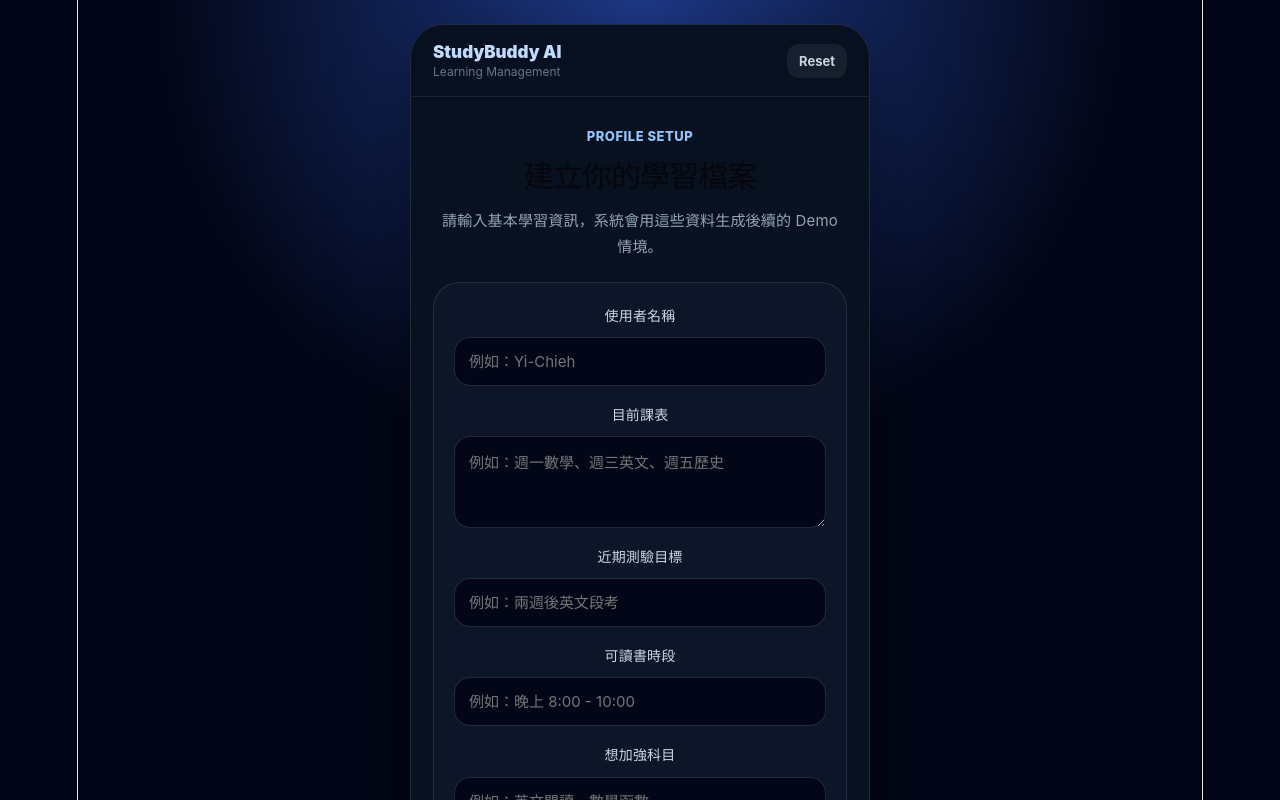
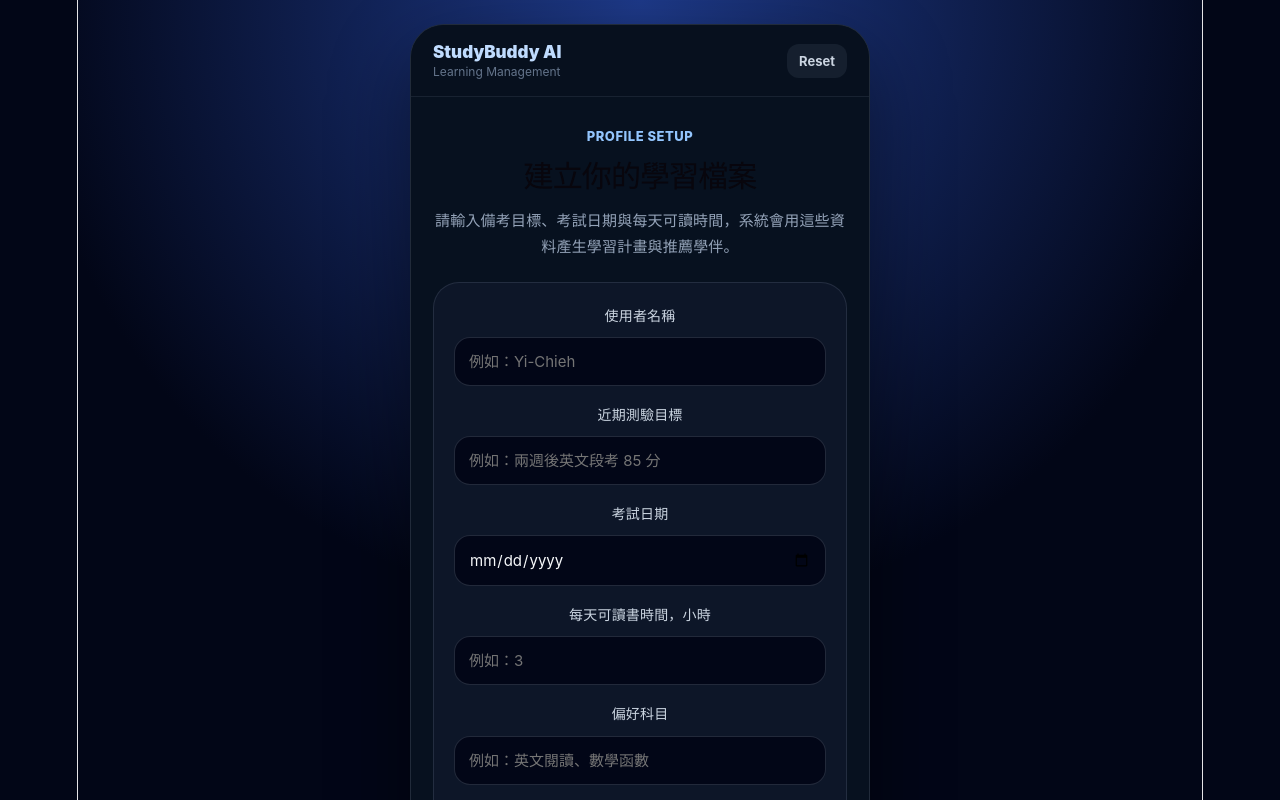
Before and after one commit to simooonhsueh/studybuddy-web, a React (Vite) app: page / in a window 1280 px wide. Both pictures are taken after a click on the button "開始建立學習檔案". Shown: the top 800 px of the page. Built offline with nearby package versions, Linux system fonts and the light colour scheme.

Commit message:
Implement profile setup page and user API

```diff
--- a/src/App.jsx
+++ b/src/App.jsx
@@ -13,10 +13,14 @@ function App() {
 
   const [profile, setProfile] = useState({
     name: "",
-    schedule: "",
     examGoal: "",
-    studyTime: "",
-    focusSubject: "",
+    examDate: "",
+    dailyStudyHours: "",
+    preferredSubjects: "",
+    weakSubjects: "",
+    availableTime: "",
+    wakeTime: "",
+    sleepTime: "",
   });
 
   const [checkedTasks, setCheckedTasks] = useState([]);
@@ -57,10 +61,14 @@ function App() {
     setPage("welcome");
     setProfile({
       name: "",
-      schedule: "",
       examGoal: "",
-      studyTime: "",
-      focusSubject: "",
+      examDate: "",
+      dailyStudyHours: "",
+      preferredSubjects: "",
+      weakSubjects: "",
+      availableTime: "",
+      wakeTime: "",
+      sleepTime: "",
     });
     setCheckedTasks([]);
     setStreak(5);
--- a/src/pages/ProfileSetupPage.jsx
+++ b/src/pages/ProfileSetupPage.jsx
@@ -1,3 +1,5 @@
+import { saveUserProfile } from "../services/userApi";
+
 function ProfileSetupPage({ profile, setProfile, onSubmit }) {
   function updateField(key, value) {
     setProfile({
@@ -6,7 +8,7 @@ function ProfileSetupPage({ profile, setProfile, onSubmit }) {
     });
   }
 
-  function handleSubmit() {
+  async function handleSubmit() {
     if (!profile.name.trim()) {
       alert("請輸入使用者名稱。");
       return;
@@ -17,7 +19,34 @@ function ProfileSetupPage({ profile, setProfile, onSubmit }) {
       return;
     }
 
-    onSubmit();
+    if (!profile.examDate) {
+      alert("請選擇考試日期。");
+      return;
+    }
+
+    if (!profile.dailyStudyHours.trim()) {
+      alert("請輸入每天可讀書時間。");
+      return;
+    }
+
+    if (!profile.availableTime.trim()) {
+      alert("請輸入可讀書時段。");
+      return;
+    }
+
+    try {
+      localStorage.setItem("studybuddy-profile", JSON.stringify(profile));
+
+      await saveUserProfile(profile);
+
+      onSubmit();
+    } catch (error) {
+      console.error("儲存使用者資料失敗：", error);
+
+      alert("後端儲存失敗，但已先儲存在瀏覽器。");
+
+      onSubmit();
+    }
   }
 
   return (
@@ -25,7 +54,7 @@ function ProfileSetupPage({ profile, setProfile, onSubmit }) {
       <p className="section-label">Profile Setup</p>
       <h2>建立你的學習檔案</h2>
       <p className="screen-description">
-        請輸入基本學習資訊，系統會用這些資料生成後續的 Demo 情境。
+        請輸入備考目標、考試日期與每天可讀時間，系統會用這些資料產生學習計畫與推薦學伴。
       </p>
 
       <div className="form-card">
@@ -39,40 +68,83 @@ function ProfileSetupPage({ profile, setProfile, onSubmit }) {
         </label>
 
         <label>
-          目前課表
-          <textarea
-            value={profile.schedule}
-            onChange={(event) => updateField("schedule", event.target.value)}
-            placeholder="例如：週一數學、週三英文、週五歷史"
+          近期測驗目標
+          <input
+            value={profile.examGoal}
+            onChange={(event) => updateField("examGoal", event.target.value)}
+            placeholder="例如：兩週後英文段考 85 分"
           />
         </label>
 
         <label>
-          近期測驗目標
+          考試日期
           <input
-            value={profile.examGoal}
-            onChange={(event) => updateField("examGoal", event.target.value)}
-            placeholder="例如：兩週後英文段考"
+            type="date"
+            value={profile.examDate}
+            onChange={(event) => updateField("examDate", event.target.value)}
+          />
+        </label>
+
+        <label>
+          每天可讀書時間，小時
+          <input
+            type="number"
+            min="0"
+            step="0.5"
+            value={profile.dailyStudyHours}
+            onChange={(event) =>
+              updateField("dailyStudyHours", event.target.value)
+            }
+            placeholder="例如：3"
+          />
+        </label>
+
+        <label>
+          偏好科目
+          <input
+            value={profile.preferredSubjects}
+            onChange={(event) =>
+              updateField("preferredSubjects", event.target.value)
+            }
+            placeholder="例如：英文閱讀、數學函數"
+          />
+        </label>
+
+        <label>
+          想加強科目
+          <input
+            value={profile.weakSubjects}
+            onChange={(event) => updateField("weakSubjects", event.target.value)}
+            placeholder="例如：英文閱讀、數學函數"
           />
         </label>
 
         <label>
           可讀書時段
           <input
-            value={profile.studyTime}
-            onChange={(event) => updateField("studyTime", event.target.value)}
-            placeholder="例如：晚上 8:00 - 10:00"
+            value={profile.availableTime}
+            onChange={(event) =>
+              updateField("availableTime", event.target.value)
+            }
+            placeholder="例如：晚上 8:00 - 11:00"
           />
         </label>
 
         <label>
-          想加強科目
+          起床時間
           <input
-            value={profile.focusSubject}
-            onChange={(event) =>
-              updateField("focusSubject", event.target.value)
-            }
-            placeholder="例如：英文閱讀、數學函數"
+            type="time"
+            value={profile.wakeTime}
+            onChange={(event) => updateField("wakeTime", event.target.value)}
+          />
+        </label>
+
+        <label>
+          睡覺時間
+          <input
+            type="time"
+            value={profile.sleepTime}
+            onChange={(event) => updateField("sleepTime", event.target.value)}
           />
         </label>
 
--- /dev/null
+++ b/src/services/userApi.js
@@ -0,0 +1,27 @@
+const API_BASE_URL = "http://localhost:5000/api";
+
+export async function saveUserProfile(profile) {
+  const response = await fetch(`${API_BASE_URL}/user/profile`, {
+    method: "POST",
+    headers: {
+      "Content-Type": "application/json",
+    },
+    body: JSON.stringify(profile),
+  });
+
+  if (!response.ok) {
+    throw new Error("Failed to save profile");
+  }
+
+  return response.json();
+}
+
+export async function getUserProfile() {
+  const response = await fetch(`${API_BASE_URL}/user/profile`);
+
+  if (!response.ok) {
+    throw new Error("Failed to get profile");
+  }
+
+  return response.json();
+}
```
